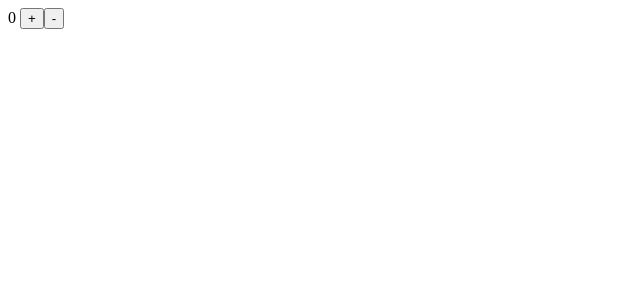
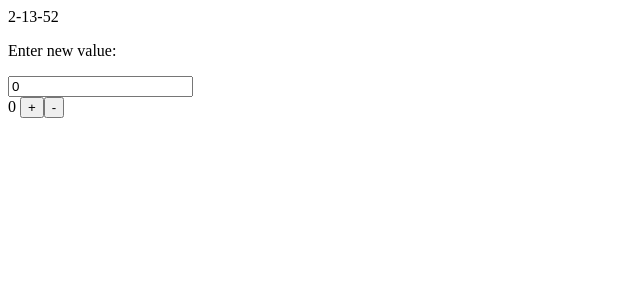
Before and after one commit to dzmitry-viartseika/vue-tests-one-master, a Vue app: page / in a window 1280 px wide. Shown: the top 300 px of the page, without its empty margins (0-640 px from the left). Built offline with nearby package versions, Linux system fonts and the light colour scheme.

Commit message:
added app tests

```diff
--- a/src/App.vue
+++ b/src/App.vue
@@ -1,5 +1,9 @@
 <template>
   <div class="app">
+    2-13-52
+    <CounterInput
+      v-model="counter"
+    />
     {{ counter }}
     <button
       class="button button_plus"
@@ -26,8 +30,11 @@
 
 <script>
 
+import CounterInput from './components/CounterInput';
+
 export default {
   name: 'App',
+  components: { CounterInput },
   props: {
     initialValue: {
       type: Number,
--- a/src/components/CounterInput.vue
+++ b/src/components/CounterInput.vue
@@ -1,6 +1,11 @@
 <template>
   <div>
     <p>Enter new value:</p>
+    <input
+      type="text"
+      :value="value"
+      @input="$emit('input', $event.target.value)"
+    >
   </div>
 </template>
 
```
Also changed, not shown: 1 other file (tests, documents, lock files or other folders).
